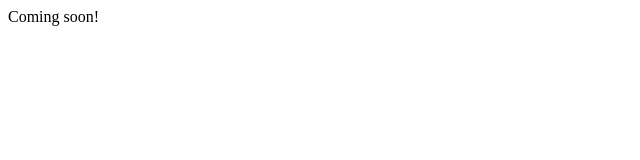
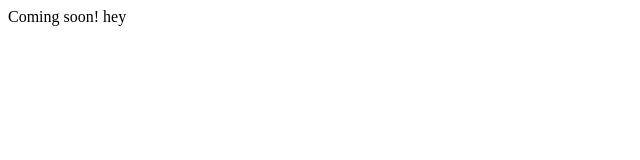
Before and after one commit to MiguelClouatre/MiguelClouatre.github.io, a plain HTML site: page index.html in a window 1280 px wide. Shown: the full height of the page, 0-640 px from the left. Drawn offline with Linux system fonts and the light colour scheme.

Commit message:
first commit

```diff
--- a/index.html
+++ b/index.html
@@ -1,5 +1,5 @@
 <html>
 <body>
-  Coming soon!
+  Coming soon! hey
 </body>
 </html>
```
